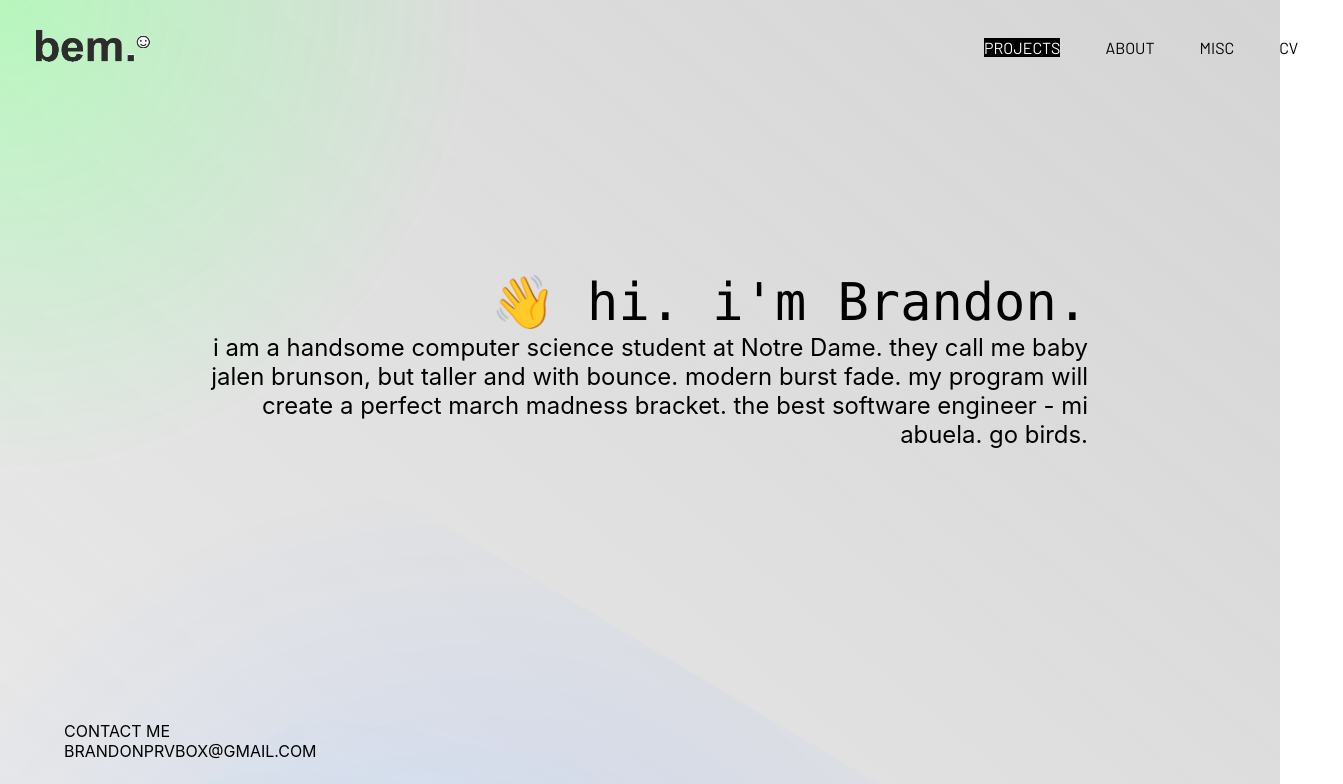
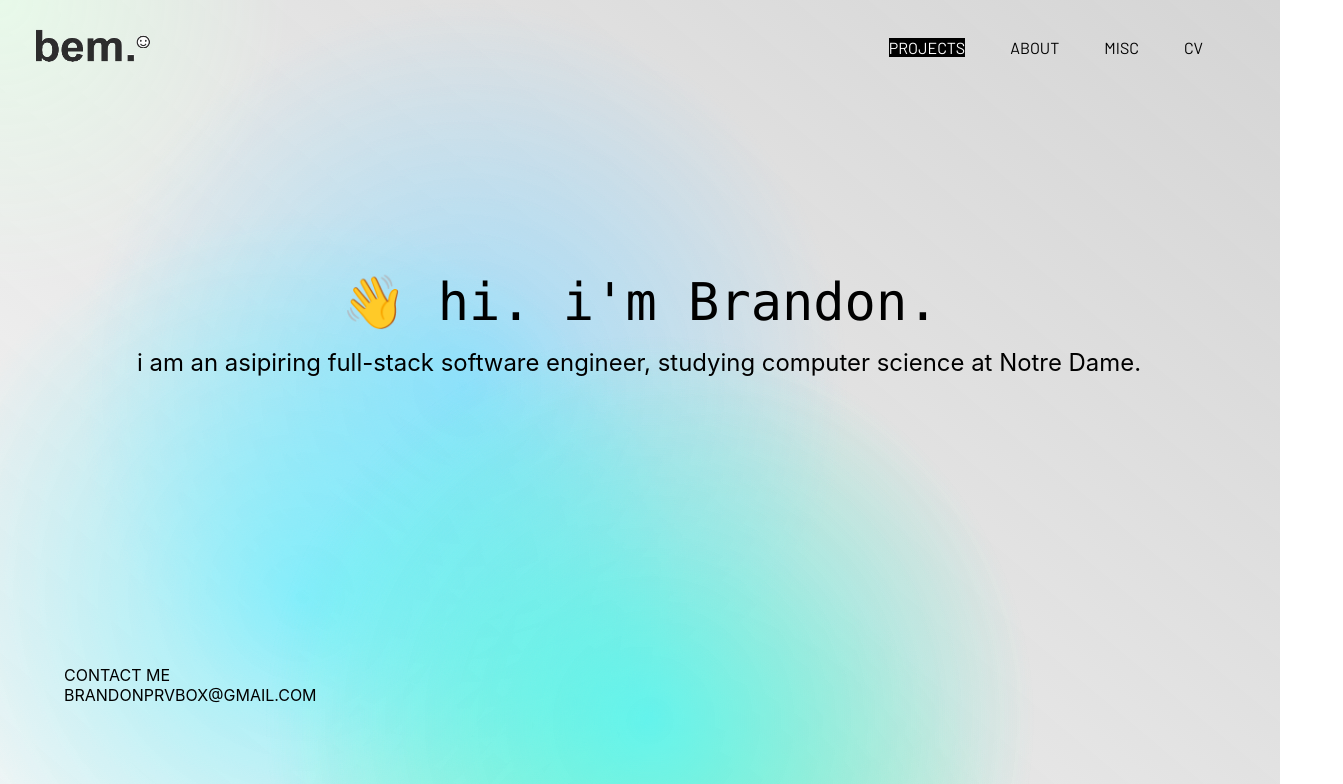
Before and after one commit to bemndy/brandonemartinez.com, a React (Create React App) app in the folder react-website/: page / in a window 1280 px wide. Shown: the top 784 px of the page, 1343 px wide, since content can reach past the window. Built offline with nearby package versions, Linux system fonts and the light colour scheme.

Commit message:
typing-text

```diff
--- a/react-website/src/App.css
+++ b/react-website/src/App.css
@@ -10,12 +10,12 @@ html, body, #root {
   --color-bg1: rgb(255, 255, 255);
   --color-bg2: rgba(205, 205, 205, 0.842);
   --color1: 95, 188, 103;
-  --color2: 0, 41, 145;
+  --color2: 82, 131, 255;
   --color3: 69, 180, 249;
   /*--color3: 140, 100, 255; purpleish color very nice */
   --color-interactive: 175, 255, 183;
   --circle-size: 80%;
-  --blending: color;
+  --blending: hard-light;
 }
 h2 {
   font-family: 'monaco', Menlo;
@@ -26,7 +26,6 @@ h2 {
 p {
   font-family: -apple-system, system-ui, BlinkMacSystemFont, "Segoe UI", Roboto, Ubuntu;
   font-size: 22px;
-  font-weight: 300px;
   color: black;
 }
 a, a:hover, a:active, a:visited {
--- a/react-website/src/components/navbar.css
+++ b/react-website/src/components/navbar.css
@@ -7,10 +7,9 @@
     z-index: 1;
     display: flex;
     align-items: center;
-    justify-content: flex-start;
-    gap: 52rem;
+    justify-content: space-between;
     padding: 0.5rem 0;
-    width: 100%;
+    width: 95%;
 }
 .logo-container {
     object-fit: contain;
@@ -31,7 +30,6 @@
     display: block;
     font-size: 16px;
     font-family: 'Barlow', Roboto, system-ui, BlinkMacSystemFont, "Segoe UI", Ubuntu;
-    letter-spacing: 0.0rem;
     color: black;
     text-decoration: none;
     text-transform: uppercase;
--- a/react-website/src/components/navbar.js
+++ b/react-website/src/components/navbar.js
@@ -58,7 +58,6 @@ function Navbar() {
                     <div className="nav-menu" onClick={handleToggle}>
                         <span></span>
                         <span></span>
-                        <span></span>
                     </div>
                 </div>
             </nav>
--- a/react-website/src/pages/hero.css
+++ b/react-website/src/pages/hero.css
@@ -47,7 +47,7 @@
     left: 0;
     z-index: -1;
     width: 100%;
-    height: 100%;
+    height: 50%;
     overflow: hidden;
     background: linear-gradient(40deg, var(--color-bg1), var(--color-bg2));
     pointer-events: none;
@@ -163,17 +163,34 @@
     width: 70%;
     margin: 0 auto;
     padding: 17rem 0;
+    align-items: center;
+    display: flex;
+    flex-direction: column;
 }
 .intro-greeting {
     font-size: calc(2.50vw + 2.50vh);
-    text-align: right;
 }
-.intro-elements {
-    font-family: -apple-system, system-ui, BlinkMacSystemFont, "Segoe UI", Roboto, Ubuntu;
-    font-weight: normal;
-    text-align: right;
-    color: black;
-    font-size: calc(1.15vw + 1.15vh);
+.typewriter-container {
+  font-family: -apple-system, system-ui, BlinkMacSystemFont;
+  font-weight: normal;
+  color: black;
+  font-size: calc(1.15vw + 1.15vh);
+  width: fit-content;
+  min-height: 2.5em;
+  display: flex;
+  align-items: center;
+}
+
+.typewriter-text {
+  white-space: nowrap;
+  border-right: 2px solid black;
+  animation: blink 0.75s step-end infinite;
+}
+
+@keyframes blink {
+  50% {
+    border-color: transparent;
+  }
 }
 .project-container {
     background-color: rgb(222, 222, 222);
--- a/react-website/src/pages/hero.js
+++ b/react-website/src/pages/hero.js
@@ -1,4 +1,4 @@
-import React, { useEffect}  from 'react';
+import React, { useEffect, useState}  from 'react';
 import Header from '../components/header';
 import StickyFooter  from '../components/footer';
 
@@ -24,7 +24,61 @@ function raf(time) {
 
 requestAnimationFrame(raf)
 
+
+const texts = [
+    'i am an asipiring full-stack software engineer, studying computer science at Notre Dame.',
+    'correction, a handsome computer science student at Notre Dame!',
+    'i work on projects that involve machine-learning, data engineering, and robotics.',
+    'i play the piano and guitar by ear... someone teach me theory though.',
+    'the best way to reach me is by email!',
+    'sorry mobile users...',
+    'the best software engineer - mi abuela.',
+    "Time's person of the year in 2006.",
+    'they call me baby jalen brunson, but taller and with bounce.',
+    'i will not be replaced by ai... (cope)',
+    'if you move your cursor, colors.',
+    'modern burst fade...thats it.',
+    'go birds.',
+    'one day i will migrate this to next.js... one day.relax, right now its just react',
+    'thanks for visitng my website!',
+
+]
+const randomText = texts[Math.floor(Math.random() * texts.length)];
+
 function Hero () {
+    const [index, setIndex] = useState(0);
+    const [displayedText, setDisplayedText] = useState("");
+    const [isDeleting, setIsDeleting] = useState(false);
+
+    useEffect(() => {
+        const fullText = texts[index];
+        let typingSpeed = isDeleting ? 40 : 60;
+
+        const handleTyping = () => {
+          if (!isDeleting) {
+            const nextText = fullText.slice(0, displayedText.length + 1);
+            setDisplayedText(nextText);
+
+            if (nextText === fullText) {
+              setTimeout(() => setIsDeleting(true), 4000);
+            }
+          } else {
+            const nextText = fullText.slice(0, displayedText.length - 1);
+            setDisplayedText(nextText);
+
+            if (nextText === "") {
+              setIsDeleting(false);
+              setIndex((prev) => (prev + 1) % texts.length);
+            }
+          }
+        };
+
+        const timeout = setTimeout(handleTyping, typingSpeed);
+
+        return () => clearTimeout(timeout);
+      }, [displayedText, isDeleting, index]);
+
+
     useEffect(() => {
         const interBubble = document.querySelector('.interactive');
         let curX = 0;
@@ -77,17 +131,10 @@ function Hero () {
                         <div className="interactive"></div>
                     </div>
                 </div>
-                <div className='intro-container'>
-                    <h2 className="intro-greeting">
-                        👋 hi. i'm Brandon.
-                    </h2>
-                    <p className="intro-elements">
-                        i am a handsome computer science student at Notre Dame. they call me baby jalen brunson, but taller and with bounce.
-                        modern burst fade.
-                        my program will create a perfect march madness bracket.
-                        the best software engineer - mi abuela.
-                        go birds.
-                    </p>
+                <div className="intro-container">
+                    <h2 className="intro-greeting">👋 hi. i'm Brandon.</h2>
+                    <div className="typewriter-container"><span className="typewriter-text">{displayedText}</span>
+                    </div>
                 </div>
                 <Header/>
                 <div className='project-container'>
```
